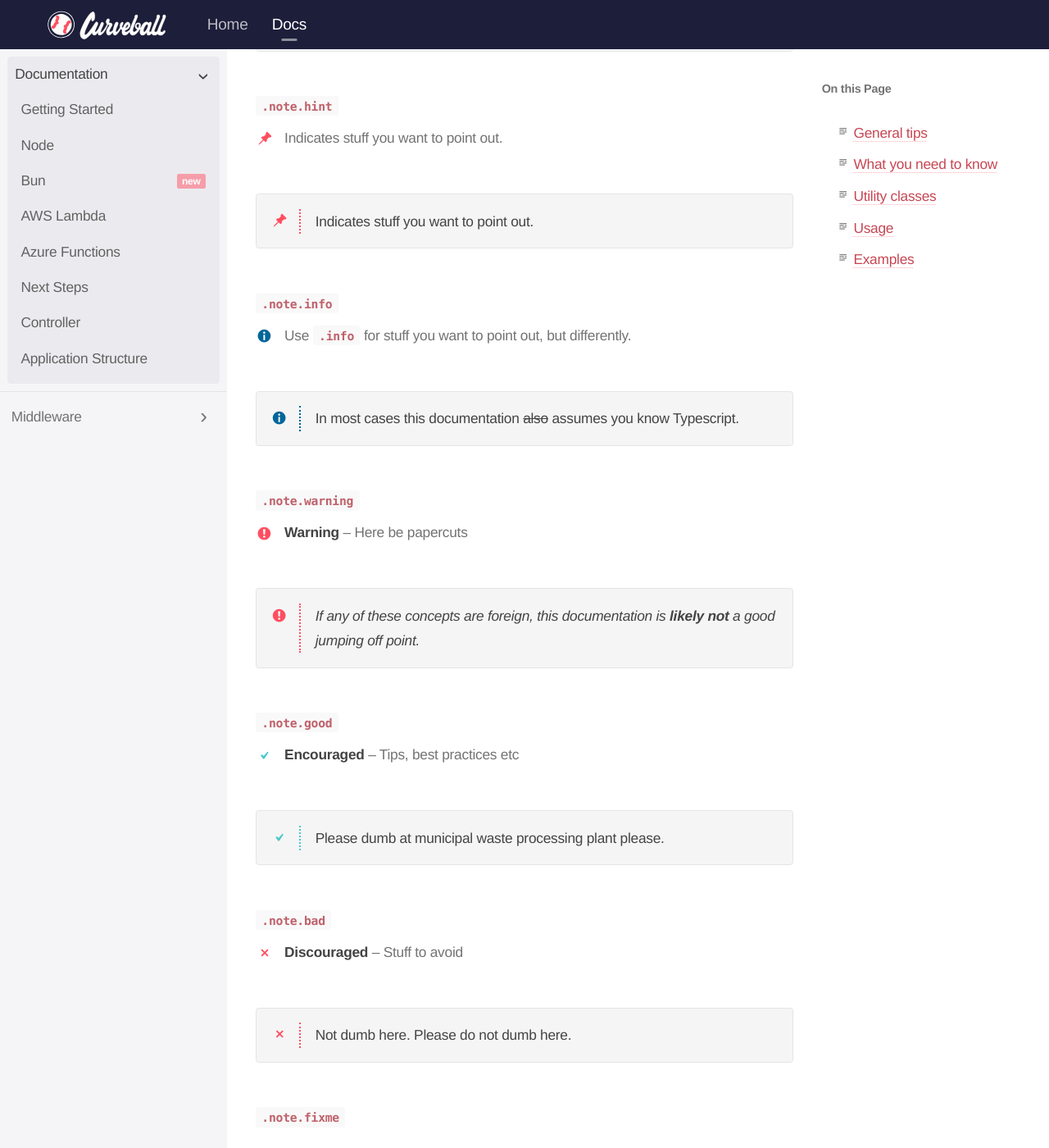
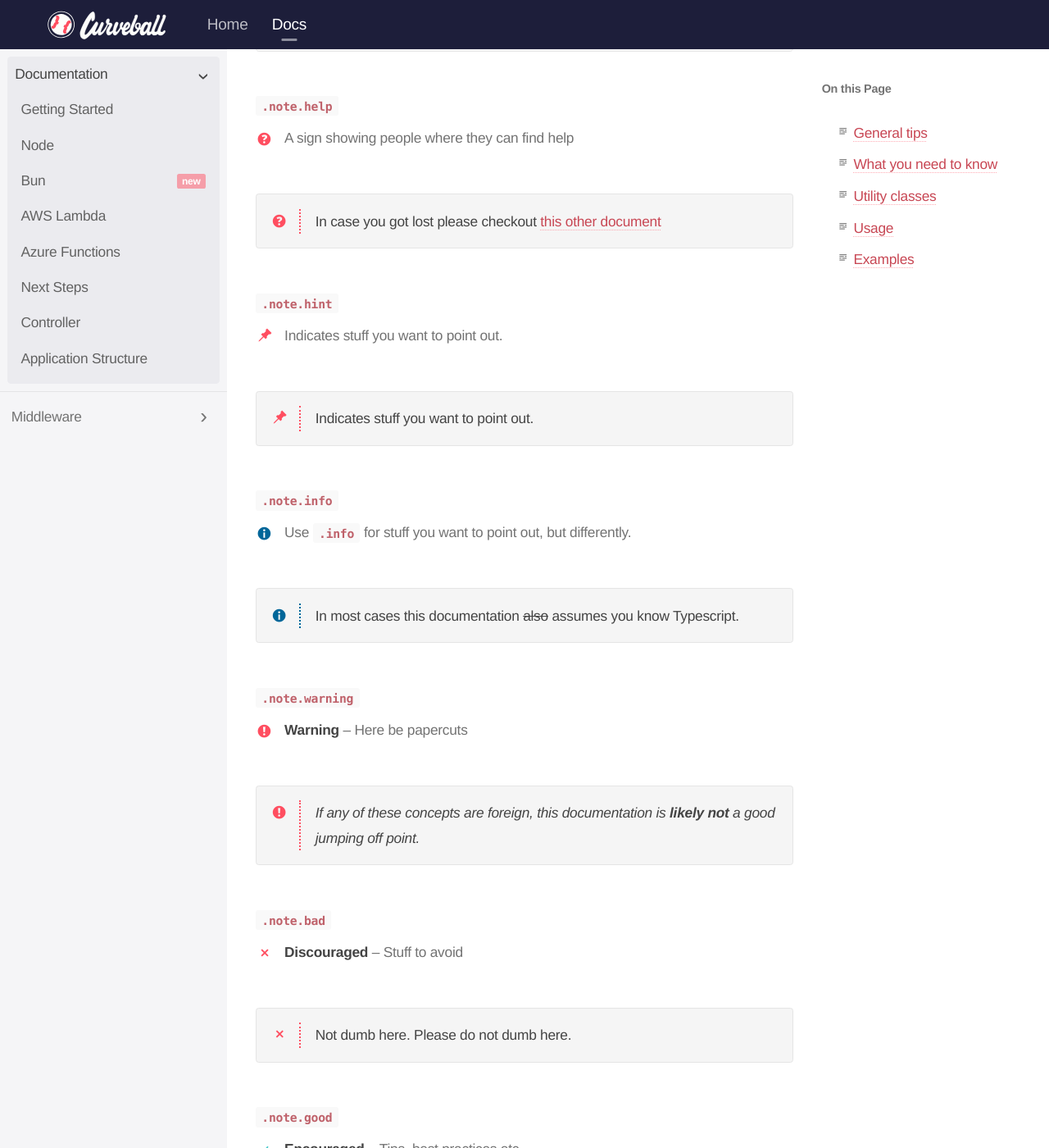
Before and after one commit to curveball/website, a Jekyll site: the page built from collections/_documentation/writing-docs.md, in a window 1280 px wide and 1400 px high, scrolled down 3025 px. Shown: the whole window at 82% size. Built offline with Jekyll 4.4.1, drawn with Linux system fonts in a browser that asks for light colours.

Commit message:
Add help (?) icon, re-arrange paragraphs

```diff
--- a/collections/_documentation/writing-docs.md
+++ b/collections/_documentation/writing-docs.md
@@ -89,6 +89,15 @@ This paragraph indicates discussion.
 {:.note.comment}
 > This blockquotes indicates discussion.
 
+**`.note.help`**
+
+{:.note.help}
+A sign showing people where they can find help
+
+{:.note.help}
+> In case you got lost please checkout [this other document](#)
+
+
 **`.note.hint`**
 
 {:.note.hint}
@@ -114,6 +123,14 @@ Use **`.info`**  for stuff you want to point out, but differently.
 > _If any of these concepts are foreign, this documentation is **likely not** a good
 jumping off point._
 
+**`.note.bad`**
+
+{:.note.bad}
+**Discouraged** &ndash; Stuff to avoid
+
+{:.note.bad}
+> Not dumb here. Please do not dumb here.
+
 **`.note.good`**
 
 {:.note.good}
@@ -121,14 +138,6 @@ jumping off point._
 
 {:.note.good}
 > Please dumb at municipal waste processing plant please.
-
-**`.note.bad`**
-
-{:.note.bad}
-**Discouraged** &ndash; Stuff to avoid
-
-{:.note.bad}
-> Not dumb here. Please do not dumb here.
 
 **`.note.fixme`**
 
```
